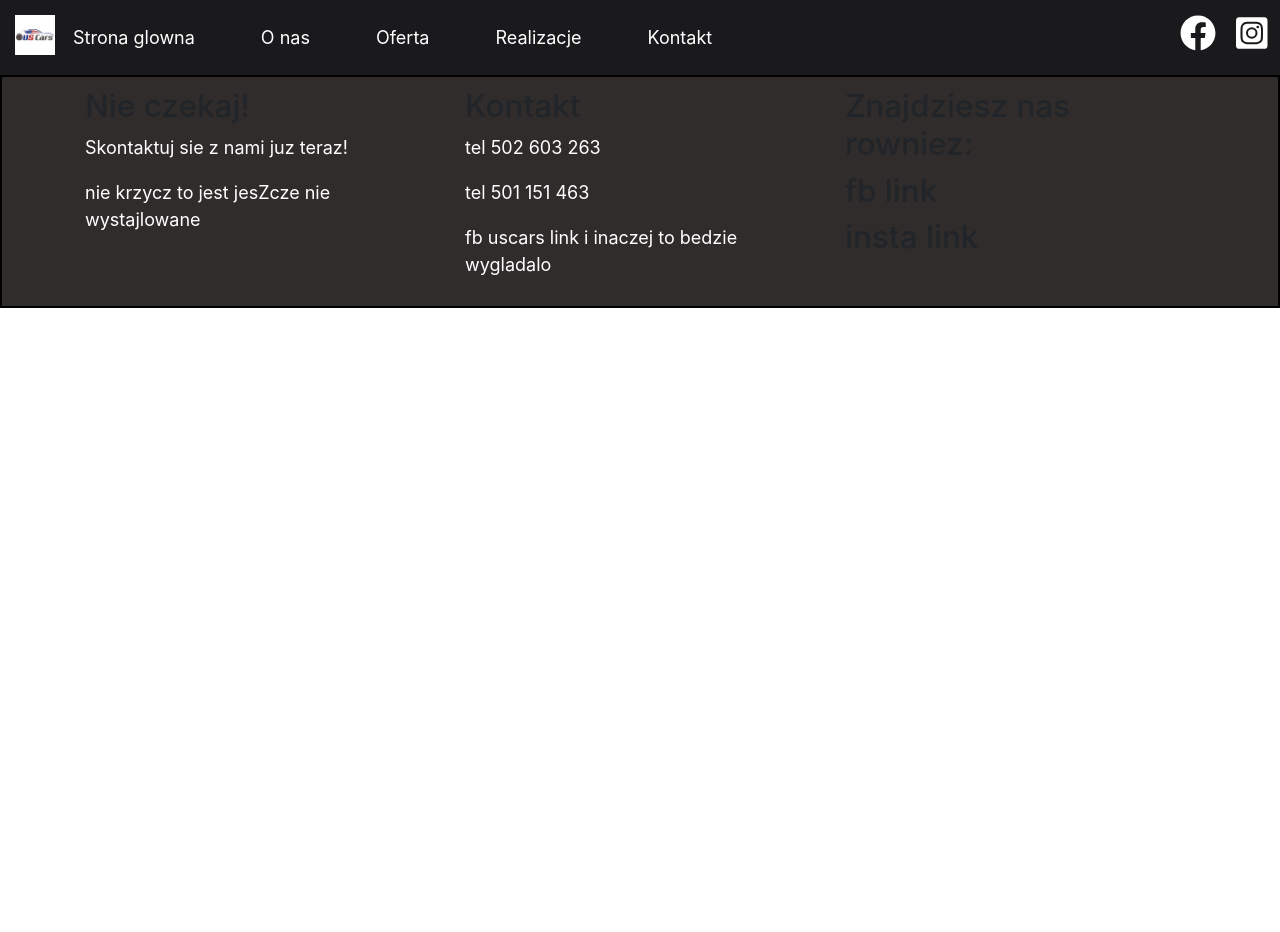
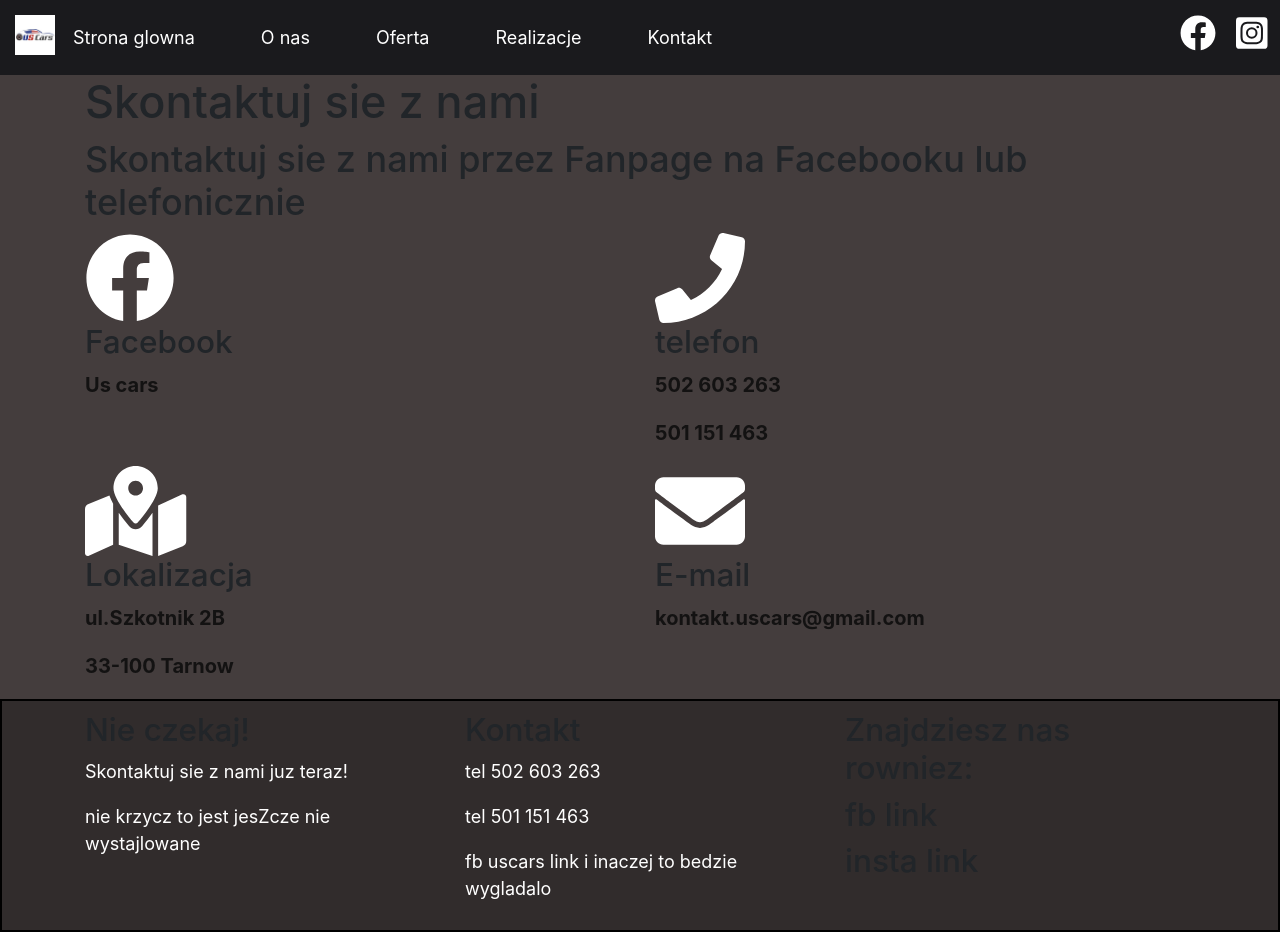
Before and after one commit to jacobwojcik/US-cars-import-site, a Gatsby site: page /contact in a window 1280 px wide. Before the commit the page ends 800 px from the top, so only its background shows below. Built offline with nearby package versions, Linux system fonts and the light colour scheme; Gatsby itself is replaced by a stand-in of ours.

Commit message:
few new components

```diff
--- a/package.json
+++ b/package.json
@@ -10,6 +10,8 @@
     "@fortawesome/free-regular-svg-icons": "^5.13.0",
     "@fortawesome/free-solid-svg-icons": "^5.13.0",
     "@fortawesome/react-fontawesome": "^0.1.9",
+    "animate.css": "^3.7.2",
+    "animate.css-react": "^1.0.0",
     "bootstrap": "^4.4.1",
     "gatsby": "^2.20.25",
     "gatsby-image": "^2.3.5",
--- /dev/null
+++ b/src/components/css/contact.scss
@@ -0,0 +1,15 @@
+.contactSec{
+    background-color: rgb(68, 61, 61);
+}
+.conP{
+    font-weight:bold;
+    font-size: 20px;
+    color: rgb(19, 18, 18);
+    text-decoration: none;
+}
+a:hover{
+    text-decoration: none;
+}
+.iconCon{
+    color:white;
+}
--- a/src/components/css/header.scss
+++ b/src/components/css/header.scss
@@ -40,6 +40,6 @@ header{
 
 .sec1{
     background-color: rgb(41, 41, 44);
-    padding: 30px;
+    padding: 50px;
     color: white;
 }
--- a/src/components/css/marketing.scss
+++ b/src/components/css/marketing.scss
@@ -1,9 +1,12 @@
 .sec2{
-    background-color: rgb(140, 146, 146);
-    padding: 30px;
-    height: 500px;
+    background-color: rgb(51, 56, 56);
+    padding-top: 100px;
+    padding-bottom: 100px;
+    height: auto;
 }
+.row{
 
+}
 
 
 
--- a/src/pages/contact.js
+++ b/src/pages/contact.js
@@ -1,13 +1,62 @@
 import React from "react"
-import { Link } from "gatsby"
-
+import { FontAwesomeIcon } from '@fortawesome/react-fontawesome'
+import { faFacebook } from '@fortawesome/free-brands-svg-icons'
+import { faPhone,faMapMarkedAlt,faEnvelope } from '@fortawesome/free-solid-svg-icons'
+import {Container,Row,Col} from 'react-bootstrap'
 import Layout from "../components/layout"
 import SEO from "../components/seo"
-
+import "../components/css/contact.scss"
 const Contact = () => (
   <Layout>
     <SEO title="Kontakt" />
+    <section className="contactSec">
+      <Container>
+        <Row>
+          <Col>
+          <h1>
+            Skontaktuj sie z nami
+          </h1>
 
+          </Col>
+
+        </Row>
+        <Row>
+          <Col>
+         <h2>Skontaktuj sie z nami przez Fanpage na Facebooku lub telefonicznie</h2>
+
+          </Col>
+
+        </Row>
+        <Row>
+          <Col>
+          <FontAwesomeIcon icon={faFacebook}  size = '5x' className="iconCon" />
+          <h3>Facebook</h3>
+          <a href="https://www.facebook.com/USAUScars" target="_blank"><p class="conP">Us cars</p></a>
+          </Col>
+          <Col>
+          <FontAwesomeIcon icon={faPhone}  size = '5x' className="iconCon" />
+          <h3>telefon</h3>
+          <p class="conP">502 603 263</p>
+          <p class="conP">501 151 463</p>
+          </Col>
+        </Row>
+        <Row>
+          <Col>
+          <FontAwesomeIcon icon={faMapMarkedAlt}  size = '5x' className="iconCon" />
+          <h3>Lokalizacja</h3>
+          <p class="conP">ul.Szkotnik 2B</p>
+          <p class="conP">33-100 Tarnow</p>
+          </Col>
+          <Col>
+          <FontAwesomeIcon icon={faEnvelope}  size = '5x' className="iconCon" />
+          <h3>E-mail</h3>
+          <p class="conP">kontakt.uscars@gmail.com</p>
+
+
+          </Col>
+        </Row>
+      </Container>
+    </section>
 
   </Layout>
 )
```
Also changed, not shown: src/components/marketing.js (+13 -11 lines), 1 other file.
